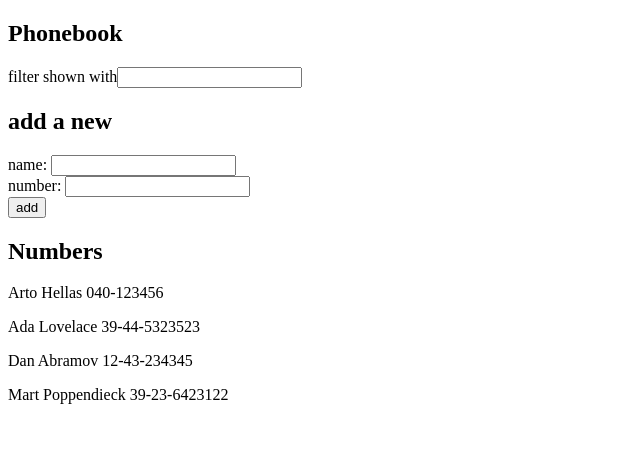
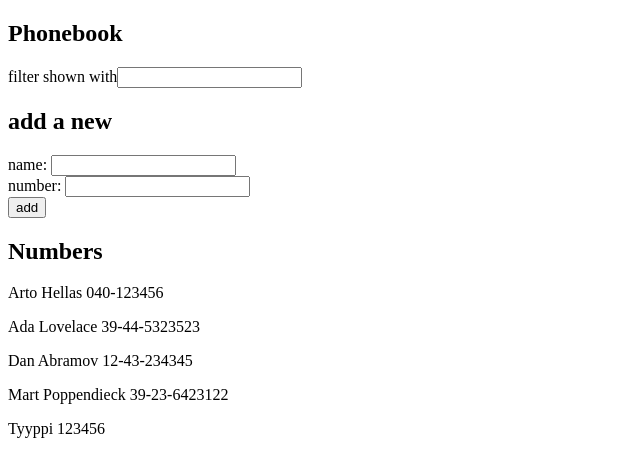
Before and after one commit to maijahaka/fullstackopen, a React (Create React App) app in the folder osa2/puhelinluettelo/: page / in a window 1280 px wide. Shown: the top 476 px of the page, without its empty margins (0-640 px from the left). Built offline with nearby package versions, Linux system fonts and the light colour scheme; data requests are answered from the project's data file.

Commit message:
2.15: puhelinluettelo step7

```diff
--- a/osa2/puhelinluettelo/db.json
+++ b/osa2/puhelinluettelo/db.json
@@ -1,5 +1,5 @@
 {
-    "persons":[
+  "persons": [
     {
       "name": "Arto Hellas",
       "number": "040-123456",
@@ -19,6 +19,11 @@
       "name": "Mart Poppendieck",
       "number": "39-23-6423122",
       "id": 4
+    },
+    {
+      "name": "Tyyppi",
+      "number": "123456",
+      "id": 5
     }
   ]
 }
--- a/osa2/puhelinluettelo/src/App.js
+++ b/osa2/puhelinluettelo/src/App.js
@@ -32,7 +32,12 @@
                 number: newNumber
             }
 
-            setPersons(persons.concat(personObject))
+
+            axios
+                .post('http://localhost:3001/persons', personObject)
+                .then(response =>
+                    setPersons(persons.concat(response.data))
+                )
         }
 
         setNewName('')
```
Also changed, not shown: 1 other file (tests, documents, lock files or other folders). Lines whose indentation alone changed are shown as unchanged.
